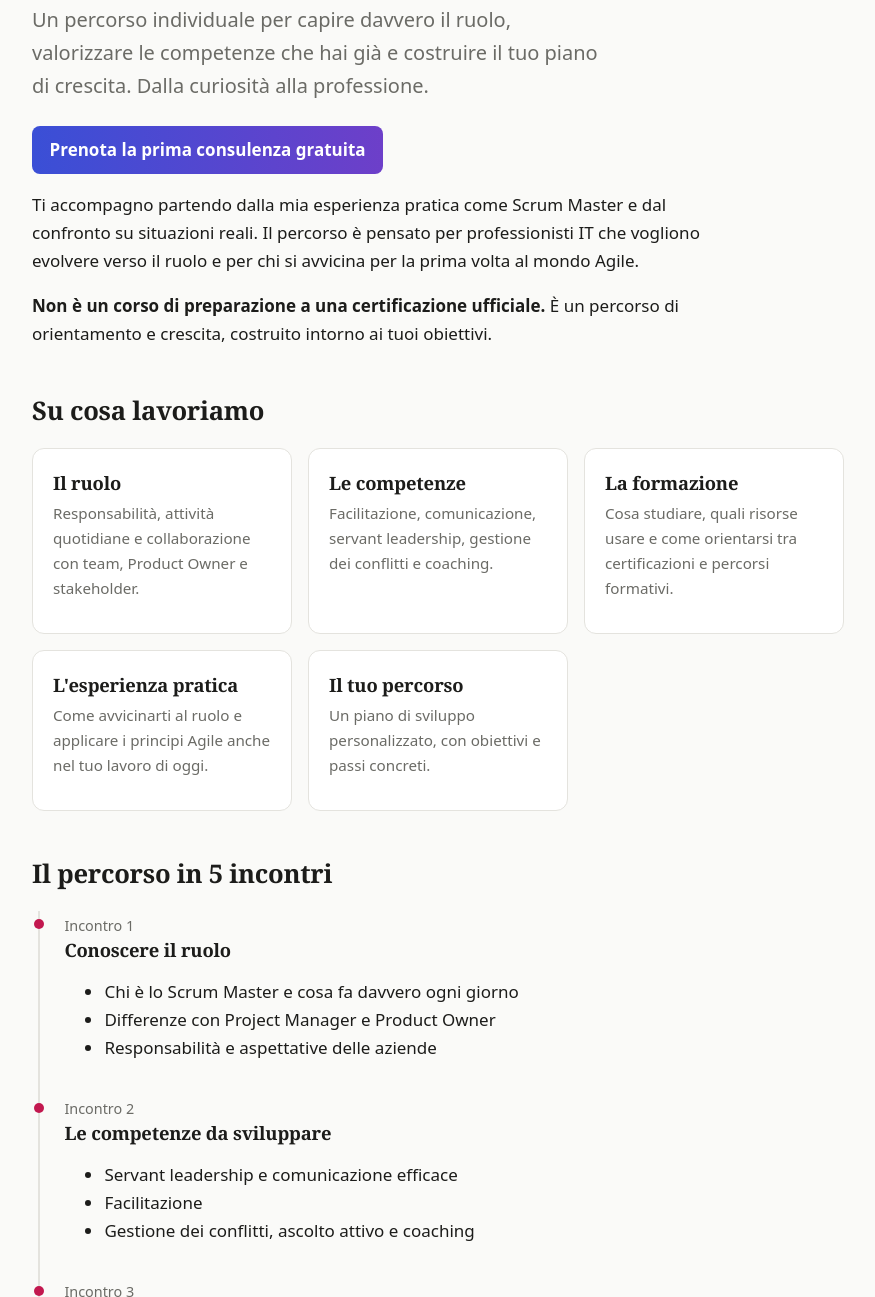
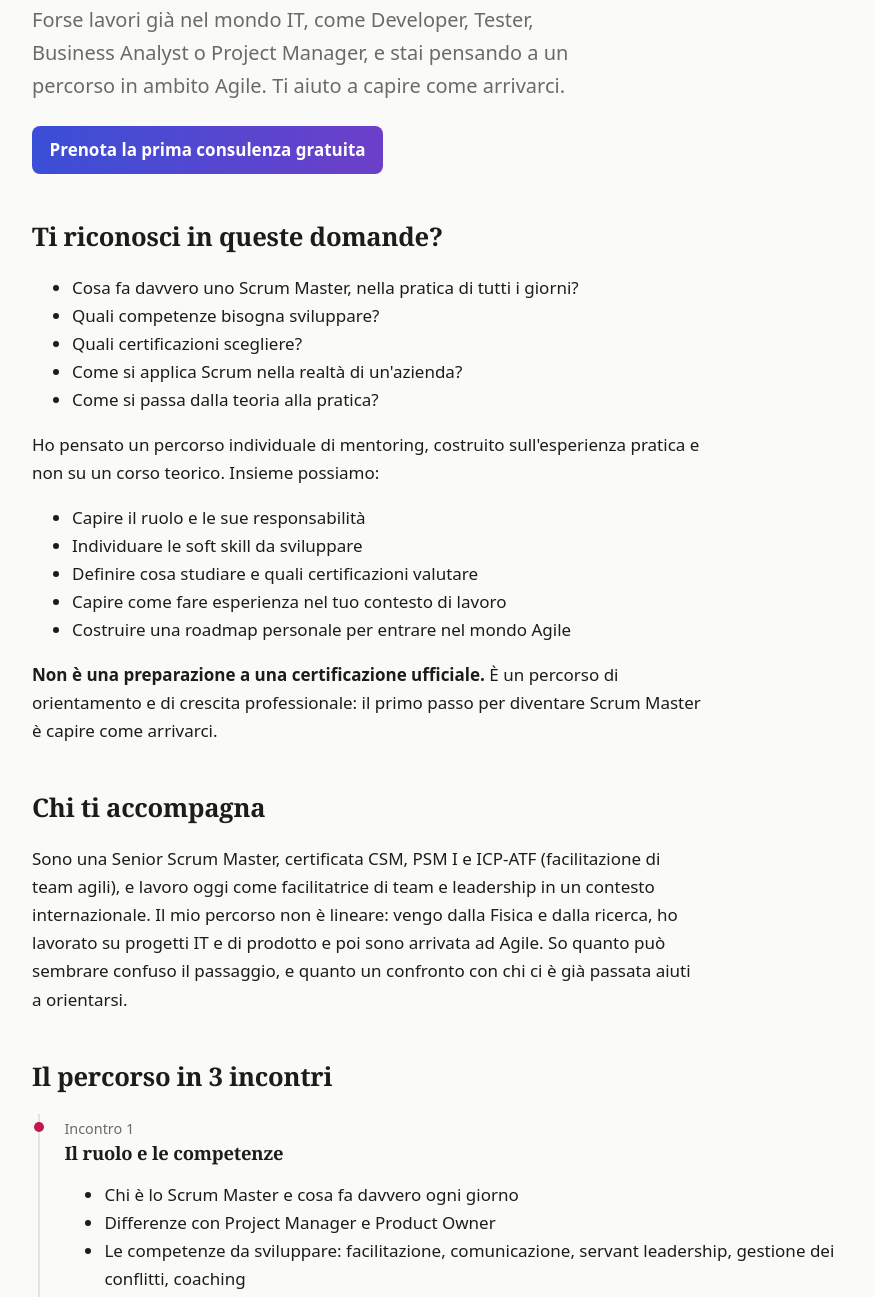
Before and after one commit to ntnchr11/ntnchr11.github.io, an Astro site: page /mentoring in a window 1280 px wide. Shown: the part 314-1611 px from the top of the page, without its empty margins (202-1077 px from the left). Built offline with nearby package versions, Linux system fonts and the light colour scheme; Astro itself is replaced by a stand-in of ours.

Commit message:
Mentoring: percorso da 3 incontri e testo riscritto
Co-Authored-By: Claude Sonnet 5.5 <noreply@anthropic.com>
Claude-Session: https://claude.ai/code/session_01VY4micdcKg4rocUTNfRRDx

```diff
--- a/src/pages/mentoring.astro
+++ b/src/pages/mentoring.astro
@@ -2,52 +2,63 @@
 import Base from '../layouts/Base.astro';
 const base = import.meta.env.BASE_URL.replace(/\/$/, '');
 
-// Modifica qui prezzi e testi delle formule.
+// Modifica qui prezzi e durata.
 const prezzi = {
   oraSingola: 60,
-  percorso: 270, // 5 incontri da 60 minuti
+  percorso: 165, // 3 incontri da 60 minuti
   primaCallMinuti: 30,
 };
-const risparmio = prezzi.oraSingola * 5 - prezzi.percorso;
+const nIncontri = 3;
+const risparmio = prezzi.oraSingola * nIncontri - prezzi.percorso;
 const contatto = (testo: string) => `${base}/contatti?messaggio=${encodeURIComponent(testo)}`;
 
+const domande = [
+  'Cosa fa davvero uno Scrum Master, nella pratica di tutti i giorni?',
+  'Quali competenze bisogna sviluppare?',
+  'Quali certificazioni scegliere?',
+  'Come si applica Scrum nella realtà di un\'azienda?',
+  'Come si passa dalla teoria alla pratica?',
+];
+
 const aree = [
-  { titolo: 'Il ruolo', testo: 'Responsabilità, attività quotidiane e collaborazione con team, Product Owner e stakeholder.' },
-  { titolo: 'Le competenze', testo: 'Facilitazione, comunicazione, servant leadership, gestione dei conflitti e coaching.' },
-  { titolo: 'La formazione', testo: 'Cosa studiare, quali risorse usare e come orientarsi tra certificazioni e percorsi formativi.' },
-  { titolo: 'L\'esperienza pratica', testo: 'Come avvicinarti al ruolo e applicare i principi Agile anche nel tuo lavoro di oggi.' },
-  { titolo: 'Il tuo percorso', testo: 'Un piano di sviluppo personalizzato, con obiettivi e passi concreti.' },
+  'Capire il ruolo e le sue responsabilità',
+  'Individuare le soft skill da sviluppare',
+  'Definire cosa studiare e quali certificazioni valutare',
+  'Capire come fare esperienza nel tuo contesto di lavoro',
+  'Costruire una roadmap personale per entrare nel mondo Agile',
 ];
 
 const incontri = [
-  { titolo: 'Conoscere il ruolo', punti: ['Chi è lo Scrum Master e cosa fa davvero ogni giorno', 'Differenze con Project Manager e Product Owner', 'Responsabilità e aspettative delle aziende'] },
-  { titolo: 'Le competenze da sviluppare', punti: ['Servant leadership e comunicazione efficace', 'Facilitazione', 'Gestione dei conflitti, ascolto attivo e coaching'] },
-  { titolo: 'Cosa studiare', punti: ['Scrum Guide, Agile Manifesto e framework Scrum', 'Certificazioni: come scegliere', 'Libri, risorse e materiali di studio'] },
-  { titolo: 'Scrum in azienda', punti: ['Come funziona un team Scrum e come si gestiscono gli eventi', 'Come muoversi nelle prime settimane e individuare gli impedimenti', 'Come fare esperienza anche senza avere ancora il ruolo'] },
-  { titolo: 'Il tuo piano di crescita', punti: ['Come valorizzare le esperienze che hai già', 'CV, LinkedIn e colloqui', 'Un piano di sviluppo a 3-6 mesi'] },
+  { titolo: 'Il ruolo e le competenze', punti: ['Chi è lo Scrum Master e cosa fa davvero ogni giorno', 'Differenze con Project Manager e Product Owner', 'Le competenze da sviluppare: facilitazione, comunicazione, servant leadership, gestione dei conflitti, coaching'] },
+  { titolo: 'Studiare e fare esperienza', punti: ['Cosa studiare: Scrum Guide, Agile Manifesto, risorse e libri', 'Certificazioni: come orientarsi e scegliere', 'Come avvicinarti al ruolo e applicare Scrum nel tuo contesto, anche senza il titolo'] },
+  { titolo: 'La tua roadmap', punti: ['Come valorizzare le esperienze che hai già', 'CV, LinkedIn e preparazione ai colloqui', 'Un piano di sviluppo a 3-6 mesi, con obiettivi e passi concreti'] },
 ];
 ---
-<Base titolo="Mentoring per aspiranti Scrum Master" descrizione="Percorso individuale di mentoring per chi vuole diventare Scrum Master: ruolo, competenze, formazione e piano di crescita. Prima consulenza gratuita.">
+<Base titolo="Mentoring per aspiranti Scrum Master" descrizione="Percorso individuale di mentoring per chi vuole diventare Scrum Master: ruolo, competenze, certificazioni e roadmap personale. Prima consulenza gratuita.">
   <p class="eyebrow">Mentoring</p>
-  <h1>Vuoi diventare Scrum Master e non sai da dove iniziare?</h1>
-  <p class="lead">Un percorso individuale per capire davvero il ruolo, valorizzare le competenze che hai già e costruire il tuo piano di crescita. Dalla curiosità alla professione.</p>
+  <h1>Vuoi diventare Scrum Master ma non sai da dove iniziare?</h1>
+  <p class="lead">Forse lavori già nel mondo IT, come Developer, Tester, Business Analyst o Project Manager, e stai pensando a un percorso in ambito Agile. Ti aiuto a capire come arrivarci.</p>
   <p style="margin-top:1.5rem">
     <a class="btn" href={contatto('Ciao Chiara, vorrei prenotare la prima consulenza gratuita di mentoring per aspiranti Scrum Master. Il mio punto di partenza è: ')}>Prenota la prima consulenza gratuita</a>
   </p>
 
+  <h2>Ti riconosci in queste domande?</h2>
+  <ul class="prose">
+    {domande.map((d) => <li>{d}</li>)}
+  </ul>
+
   <div class="prose">
-    <p>Ti accompagno partendo dalla mia esperienza pratica come Scrum Master e dal confronto su situazioni reali. Il percorso è pensato per professionisti IT che vogliono evolvere verso il ruolo e per chi si avvicina per la prima volta al mondo Agile.</p>
-    <p><strong>Non è un corso di preparazione a una certificazione ufficiale.</strong> È un percorso di orientamento e crescita, costruito intorno ai tuoi obiettivi.</p>
+    <p>Ho pensato un percorso individuale di mentoring, costruito sull'esperienza pratica e non su un corso teorico. Insieme possiamo:</p>
+    <ul>{aree.map((a) => <li>{a}</li>)}</ul>
+    <p><strong>Non è una preparazione a una certificazione ufficiale.</strong> È un percorso di orientamento e di crescita professionale: il primo passo per diventare Scrum Master è capire come arrivarci.</p>
   </div>
 
-  <h2>Su cosa lavoriamo</h2>
-  <div class="grid">
-    {aree.map((a) => (
-      <section class="card"><h3>{a.titolo}</h3><p>{a.testo}</p></section>
-    ))}
+  <h2>Chi ti accompagna</h2>
+  <div class="prose">
+    <p>Sono una Senior Scrum Master, certificata CSM, PSM I e ICP-ATF (facilitazione di team agili), e lavoro oggi come facilitatrice di team e leadership in un contesto internazionale. Il mio percorso non è lineare: vengo dalla Fisica e dalla ricerca, ho lavorato su progetti IT e di prodotto e poi sono arrivata ad Agile. So quanto può sembrare confuso il passaggio, e quanto un confronto con chi ci è già passata aiuti a orientarsi.</p>
   </div>
 
-  <h2>Il percorso in 5 incontri</h2>
+  <h2>Il percorso in {nIncontri} incontri</h2>
   <div class="timeline">
     {incontri.map((i, n) => (
       <article>
@@ -74,16 +85,16 @@ const incontri = [
     </section>
     <section class="card">
       <span class="eyebrow">Percorso completo</span>
-      <h3>{prezzi.percorso} € <small style="font-weight:400;font-size:.9rem">/ 5 incontri da 60 minuti</small></h3>
-      <p>Tutto il percorso, con un piano personalizzato finale. Risparmi {risparmio} € rispetto a cinque incontri singoli.</p>
-      <a class="btn" href={contatto('Ciao Chiara, vorrei informazioni sul percorso di mentoring in 5 incontri. ')}>Richiedi</a>
+      <h3>{prezzi.percorso} € <small style="font-weight:400;font-size:.9rem">/ {nIncontri} incontri da 60 minuti</small></h3>
+      <p>Tutto il percorso, fino alla tua roadmap personale. Risparmi {risparmio} € rispetto a {nIncontri} incontri singoli.</p>
+      <a class="btn" href={contatto(`Ciao Chiara, vorrei informazioni sul percorso di mentoring in ${nIncontri} incontri. `)}>Richiedi</a>
     </section>
   </div>
 
   <h2>Domande frequenti</h2>
   <div class="prose">
     <h3>Serve già esperienza di Agile?</h3>
-    <p>No. Il percorso funziona sia per chi parte da zero sia per chi lavora già in un contesto IT e vuole cambiare ruolo.</p>
+    <p>No. Il percorso funziona sia per chi lavora già in un contesto IT e vuole cambiare ruolo, sia per chi si avvicina per la prima volta al mondo Agile.</p>
     <h3>Come si svolgono gli incontri?</h3>
     <p>In videochiamata, uno a uno. Prima di ogni incontro ci accordiamo sul tema, e alla fine ricevi i passi concreti da fare.</p>
     <h3>Mi garantisci un posto di lavoro o la certificazione?</h3>
@@ -91,6 +102,6 @@ const incontri = [
   </div>
 
   <p style="margin-top:2rem">
-    <a class="btn" href={contatto('Ciao Chiara, vorrei prenotare la prima consulenza gratuita di mentoring per aspiranti Scrum Master. Il mio punto di partenza è: ')}>Inizia dalla consulenza gratuita</a>
+    <a class="btn" href={contatto('Ciao Chiara, vorrei prenotare la prima consulenza gratuita di mentoring per aspiranti Scrum Master. Il mio punto di partenza è: ')}>Scrivimi per iniziare</a>
   </p>
 </Base>
```
